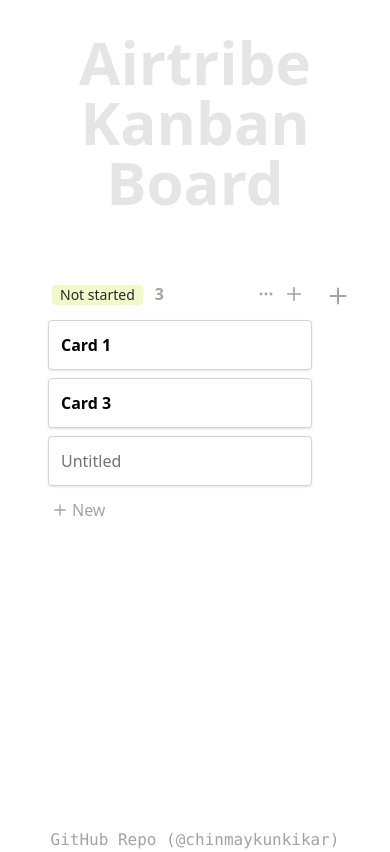
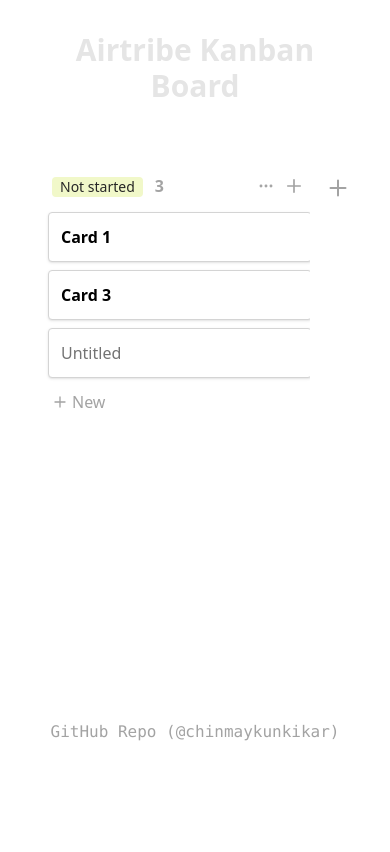
Before and after one commit to chinmaykunkikar/airtribe-kanban, a React (Vite) app: page / in a window 390 px wide. Built offline with nearby package versions, Linux system fonts and the light colour scheme.

Commit message:
Styling changes

```diff
--- a/src/components/Board.jsx
+++ b/src/components/Board.jsx
@@ -40,7 +40,7 @@ export default function Board() {
   }
 
   return (
-    <div className="flex items-start">
+    <div className="flex items-start gap-x-2">
       {selectedTaskId ? (
         <DetailsPage taskId={selectedTaskId} />
       ) : (
--- a/src/components/Header.jsx
+++ b/src/components/Header.jsx
@@ -1,6 +1,6 @@
 export default function Header() {
   return (
-    <header className="mb-12 select-none text-center text-6xl font-semibold text-neutral-200">
+    <header className="mb-12 select-none text-center text-3xl font-semibold text-neutral-200 md:text-6xl">
       Airtribe Kanban Board
     </header>
   );
```
